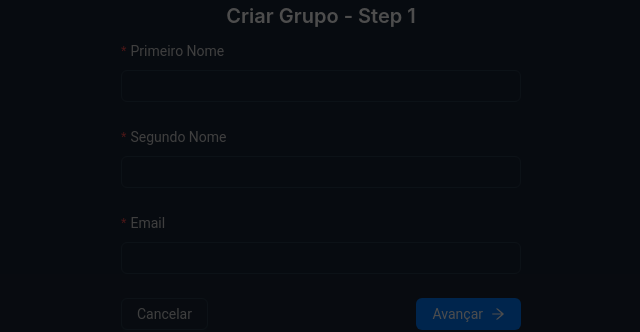
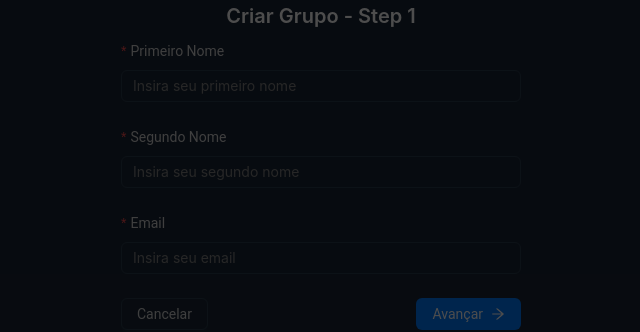
Before and after one commit to johnquinto/frontend-react, a React (Vite) app: page /create-team in a window 1280 px wide. Shown: the part 235-567 px from the top of the page, without its empty margins (319-959 px from the left). Built offline with nearby package versions, Linux system fonts and the light colour scheme; no server answers.

Commit message:
Update CreateTeam.jsx

```diff
--- a/src/pages/team/CreateTeam.jsx
+++ b/src/pages/team/CreateTeam.jsx
@@ -42,7 +42,7 @@ const CreateTeam = () => {
           label="Primeiro Nome"
           rules={[{ required: true, message: "Por favor insira seu primeiro nome!" }]}
         >
-          <Input/>
+          <Input placeholder="Insira seu primeiro nome"/>
         </Form.Item>
         <Form.Item
           name="secondname"
@@ -50,7 +50,7 @@ const CreateTeam = () => {
           label="Segundo Nome"
           rules={[{ required: true, message: "Por favor insira seu segundo nome!" }]}
         >
-          <Input />
+          <Input placeholder="Insira seu segundo nome"/>
         </Form.Item>
         <Form.Item
           name="email"
@@ -61,7 +61,7 @@ const CreateTeam = () => {
             { type: "email", message: "Email inválido!" },
           ]}
         >
-          <Input />
+          <Input placeholder="Insira seu email"/>
         </Form.Item>
         <Form.Item>
 
```
